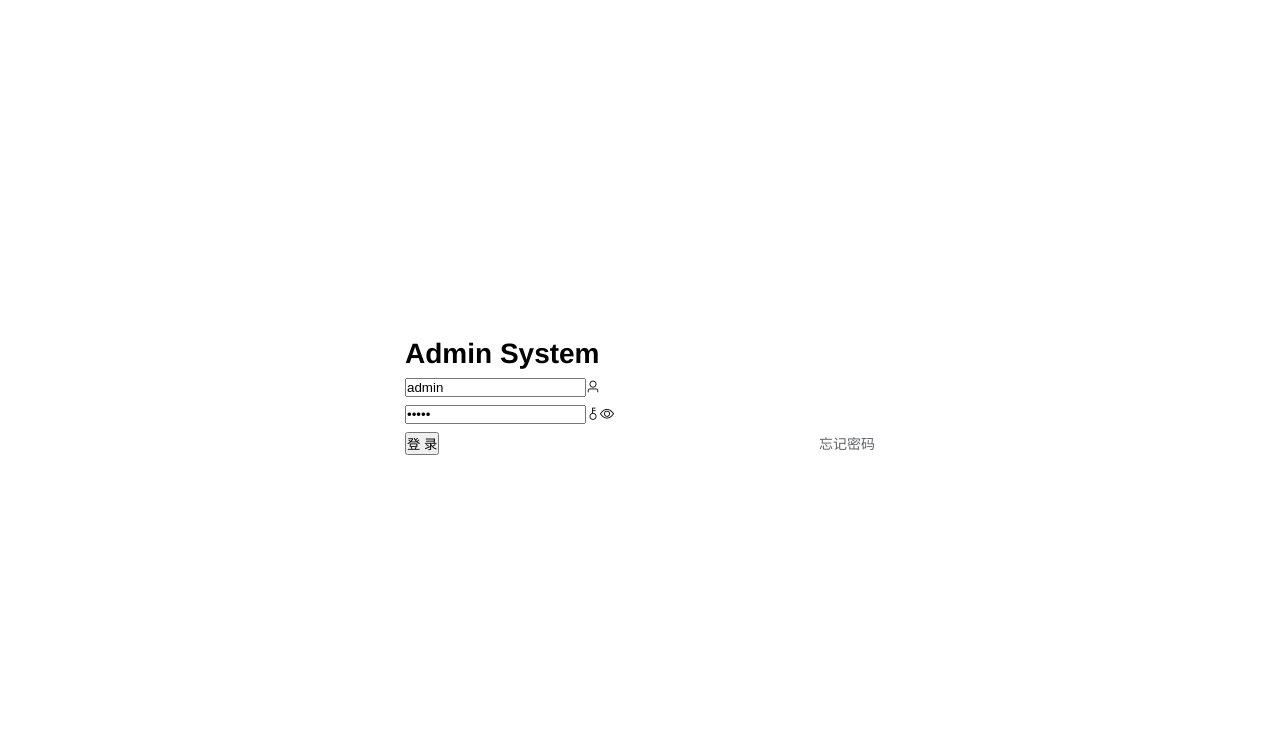
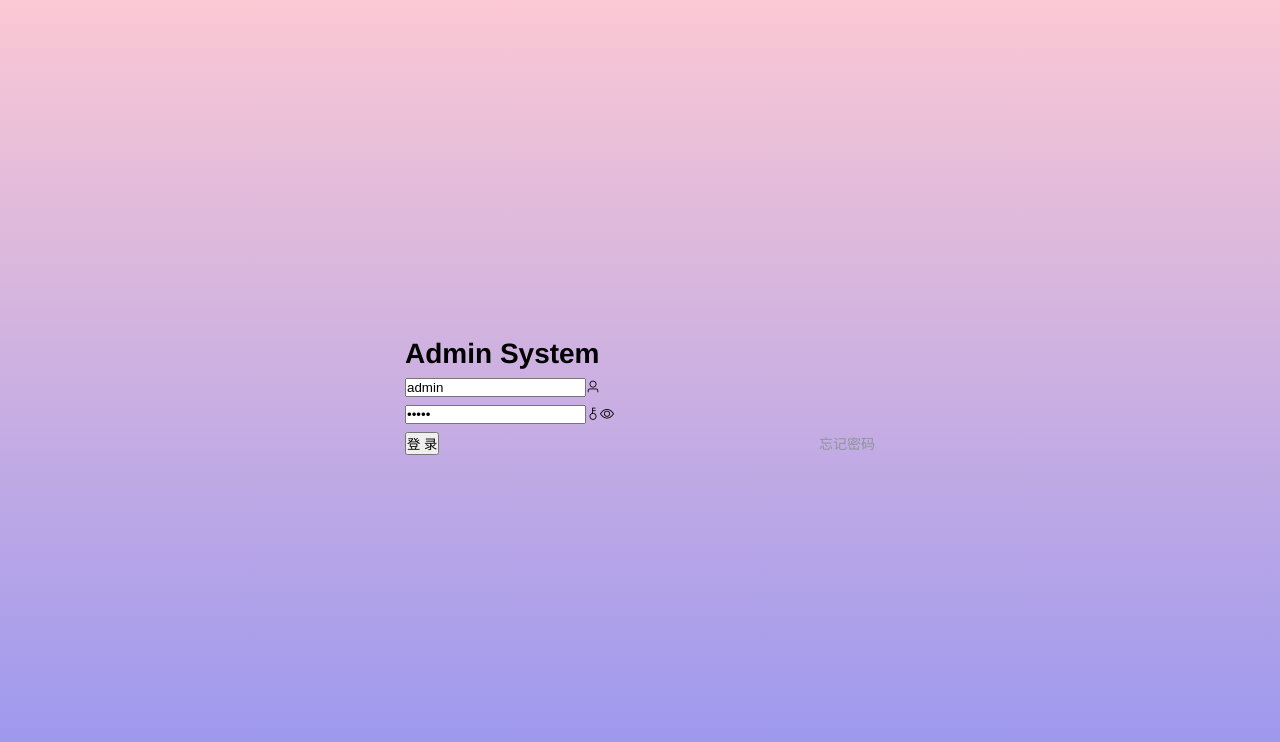
Before and after one commit to OoOo-Billy/vue-admin-by-vite, a Vue app: page /login in a window 1280 px wide. Shown: the top 742 px of the page. Built offline with nearby package versions, Linux system fonts and the light colour scheme.

Commit message:
style: 💄 补充次要字体颜色/登陆页背景色

```diff
--- a/src/styles/var.scss
+++ b/src/styles/var.scss
@@ -22,7 +22,8 @@ $headerHeight: 56px;
 $font-size-regular: 14px;
 $pure-border: 1px solid #e6e6e6;
 $font-icon-size: 20px;
-$color-text-regular: #606266;
+$color-text-regular: #606266; // 常规文字颜色
+$color-text-secondary: #909399; // 次要文字颜色
 
 // 可点击按钮hover样式
 @mixin hover-pointer {
--- a/src/views/Login/index.vue
+++ b/src/views/Login/index.vue
@@ -63,12 +63,16 @@ const forget = () => {
   display: flex;
   justify-content: center;
   align-items: center;
+  background-image: linear-gradient(to top, #9795f0 0%, #fbc8d4 100%);
   .login-panel__row {
     margin-bottom: 8px;
     &:last-child {
       display: flex;
       justify-content: space-between;
       align-items: center;
+      > a {
+        color: $color-text-secondary;
+      }
     }
   }
 }
```
